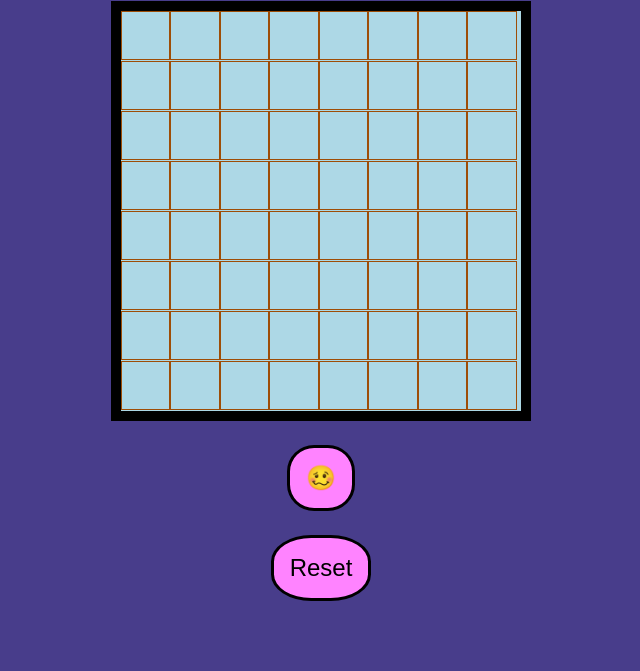
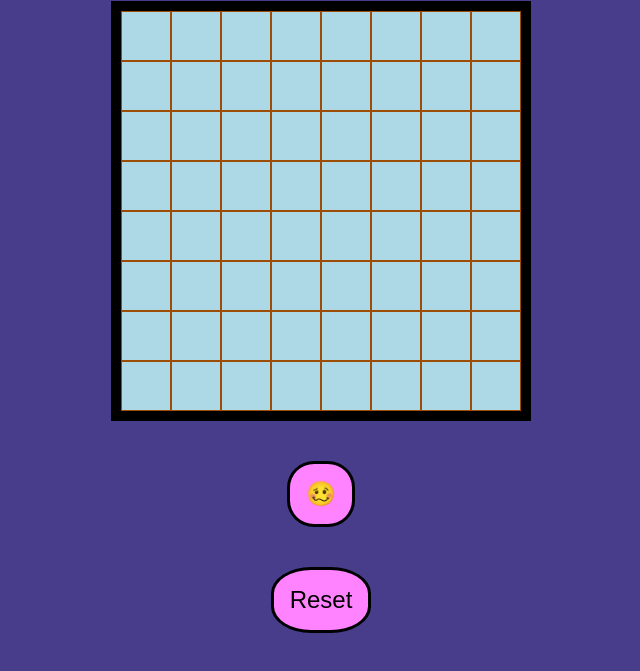
Before and after one commit to RyanCLuis/Minesweeper, a plain HTML site: page index.html in a window 1280 px wide. Shown: the part 79-750 px from the top of the page, without its empty margins (319-959 px from the left). Drawn offline with Linux system fonts and the light colour scheme.

Commit message:
made style look acceptible on differnet screens sizes

```diff
--- a/css/style.css
+++ b/css/style.css
@@ -18,8 +18,8 @@ body {
 /* added a div to see what my boxes would look like */
 /* was doing math with the pixels but didnt look right, so i went with % to get the grid to fill the container*/
 #tiles div {
-    width: 11.87%;
-    height: 11.87%;
+    width: 12%;
+    height: 12%;
     border: 1px solid rgb(158, 77, 7);
 
     /* adding text style when you reveal the box */
@@ -79,6 +79,12 @@ h1 {
     color: #82ff17;
 }
 
+.button-container {
+    display: flex;
+    justify-content: center;
+    margin-top: 2vmin;
+}
+
 button {
     margin-top: 3vmin;
     padding: 2vmin;
@@ -88,5 +94,4 @@ button {
     border: 0.4vmin solid;
     cursor: pointer;
     border-radius: 40%;
-
 }
--- a/index.html
+++ b/index.html
@@ -12,10 +12,10 @@
     <h1>Mind's Left: <span id="mind-count">0</span></h1>
     <div id="tiles">
     </div>
-    <div>
+    <div class="button-container">
         <button id="head">🥴</button>
     </div>
-    <div>
+    <div class="button-container">
         <button id="playAgain">GameOver... Try Again?</button>
     </div>
 </body>
```
